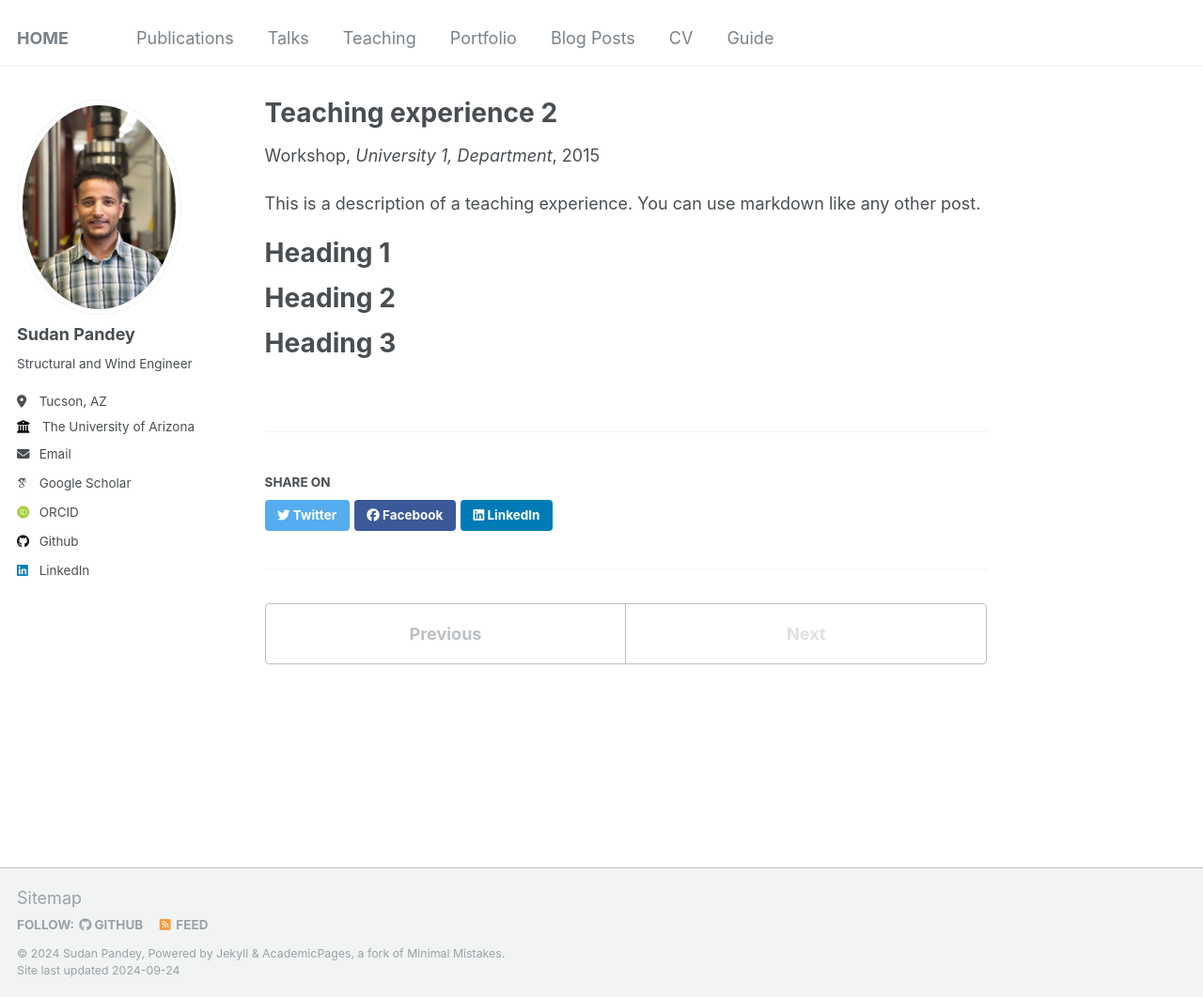
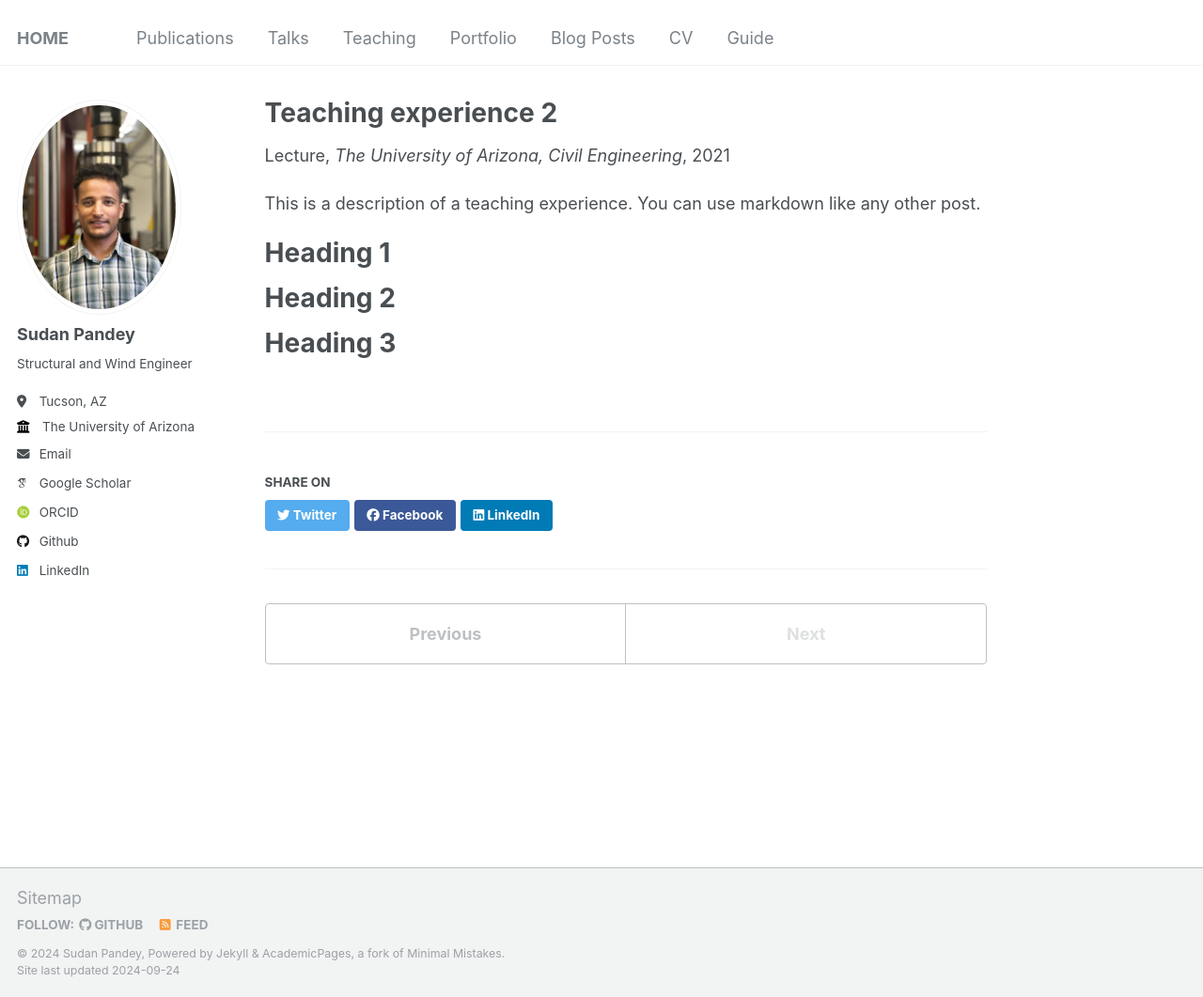
Before and after one commit to pdy-sdn/pandeysudan.github.io, a Jekyll site: the page built from _teaching/2022-fall-teaching-1.md, in a window 1280 px wide and 1061 px high. Shown: the whole window at 94% size. Built offline with Jekyll 4.4.1, drawn with Linux system fonts in a browser that asks for light colours; some web fonts are replaced.

Commit message:
Update and rename 2015-spring-teaching-2.md to 2022-fall-teaching-1.md

```diff
--- a/_teaching/2015-spring-teaching-2.md
+++ b/_teaching/2022-fall-teaching-1.md
@@ -1,10 +1,10 @@
 ---
 title: "Teaching experience 2"
 collection: teaching
-type: "Workshop"
+type: "Lecture"
 permalink: /teaching/2015-spring-teaching-1
-venue: "University 1, Department"
-date: 2015-01-01
+venue: "The University of Arizona, Civil Engineering"
+date: 2021-08-08
 location: "City, Country"
 ---
 
```
